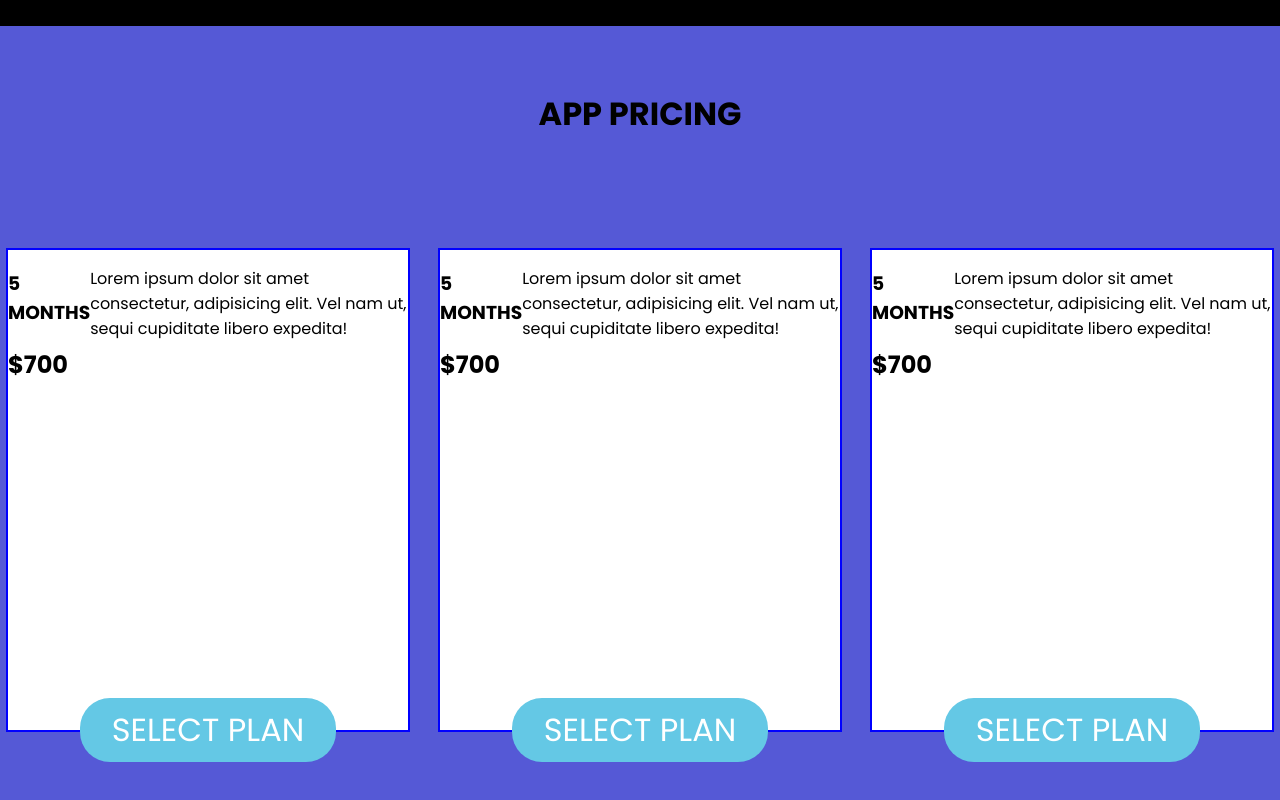
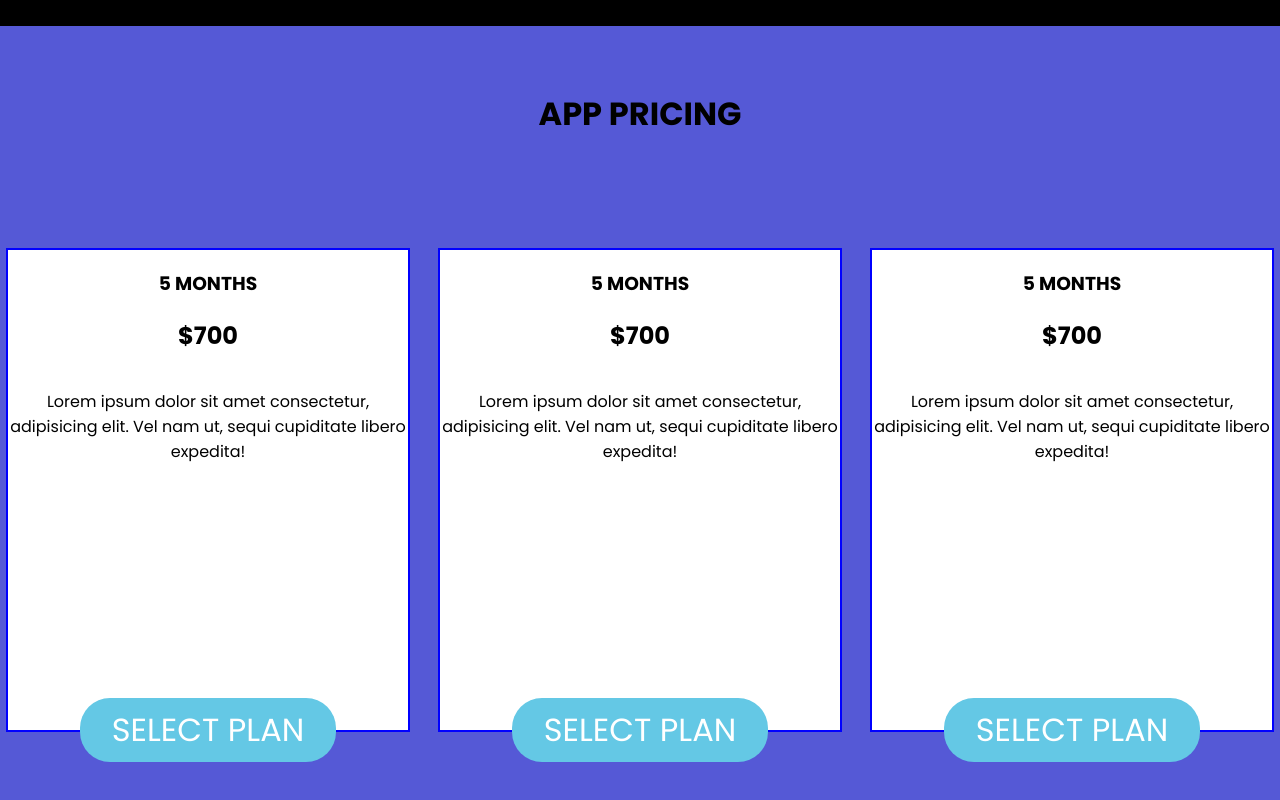
Before and after one commit to AirZED/landing-page-project-create, a React (Create React App) app: page / in a window 1280 px wide. Shown: the part 2134-2934 px from the top of the page. Built offline with nearby package versions, Linux system fonts and the light colour scheme.

Commit message:
Mini Commit

```diff
--- a/src/components/Section4/Section4Card.css
+++ b/src/components/Section4/Section4Card.css
@@ -1,17 +1,17 @@
-
-
-.card-cont{
+.card-cont {
     height: 30em;
     width: 25em;
     outline: 2px solid blue;
     margin: 1em;
     position: relative;
-    display:flex;
-    justify-content: center;
+    display: flex;
+    flex-direction: column;
+    align-items: center;
+    text-align: center;
     background-color: #fff;
 }
 
-.card-cont button{
+.card-cont button {
     position: absolute;
     bottom: -1em;
 }
```
